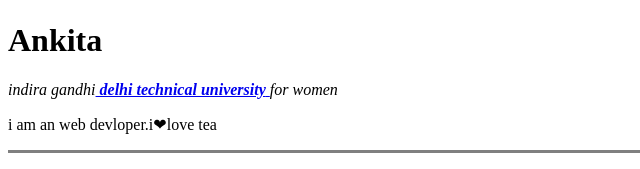
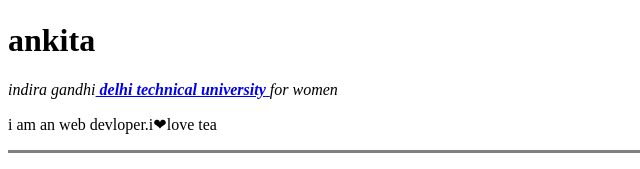
Before and after one commit to ankita971/cvankita, a plain HTML site: page index.html in a window 1280 px wide. Shown: the part 264-433 px from the top of the page, 0-640 px from the left. Drawn offline with Linux system fonts and the light colour scheme.

Commit message:
Update index.html

```diff
--- a/index.html
+++ b/index.html
@@ -6,7 +6,7 @@
   </head>
   <body>
 <img src="ankita.png" alt="my picture">
-<h1>Ankita</h1>
+<h1>ankita</h1>
 <p><em>indira gandhi<strong><a href="http://www.dtu.ac.in/"> delhi technical university</strong> </a>for women</em></p>
 <p>i am an web devloper.i❤love tea </p>
 <hr size="3" noshade>
```
